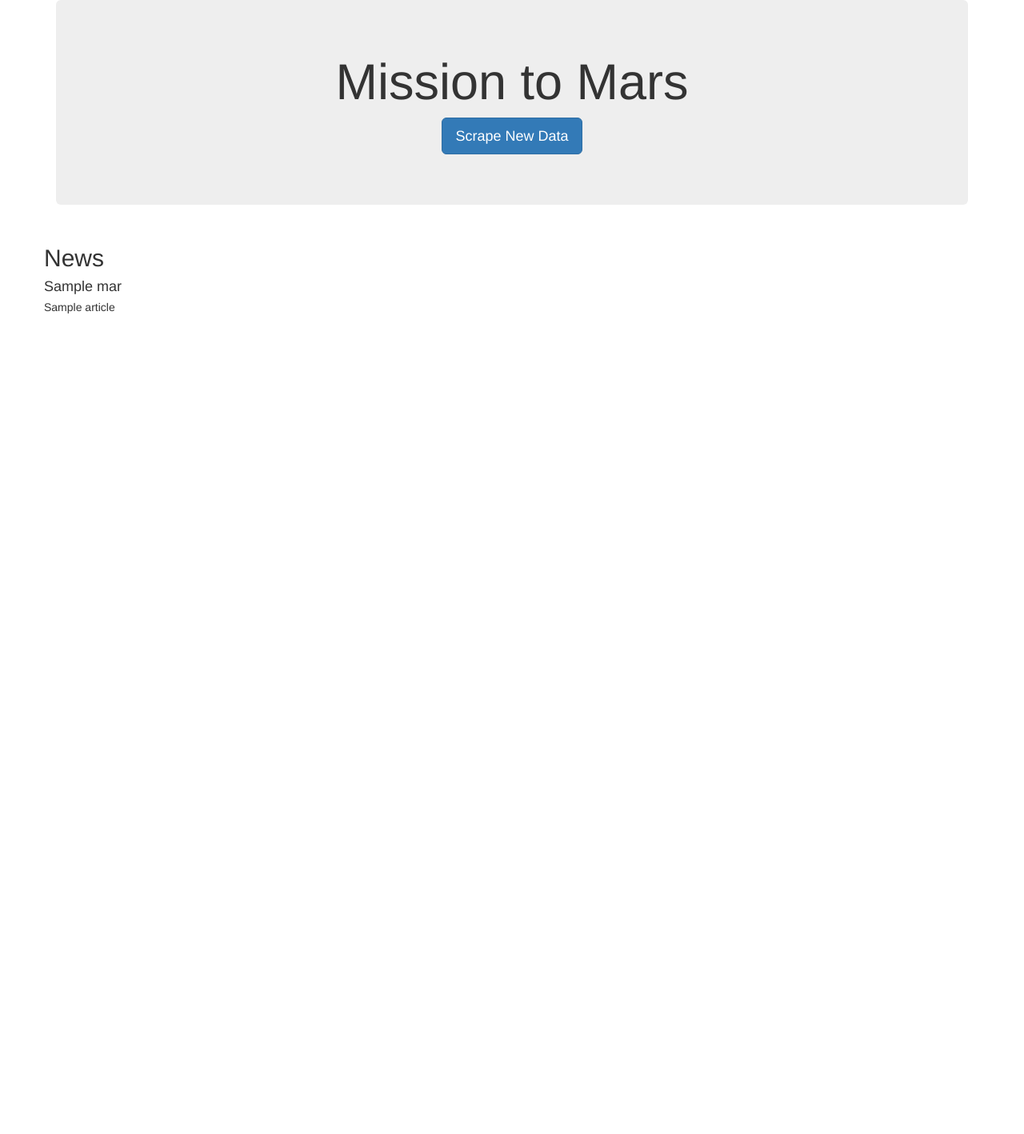
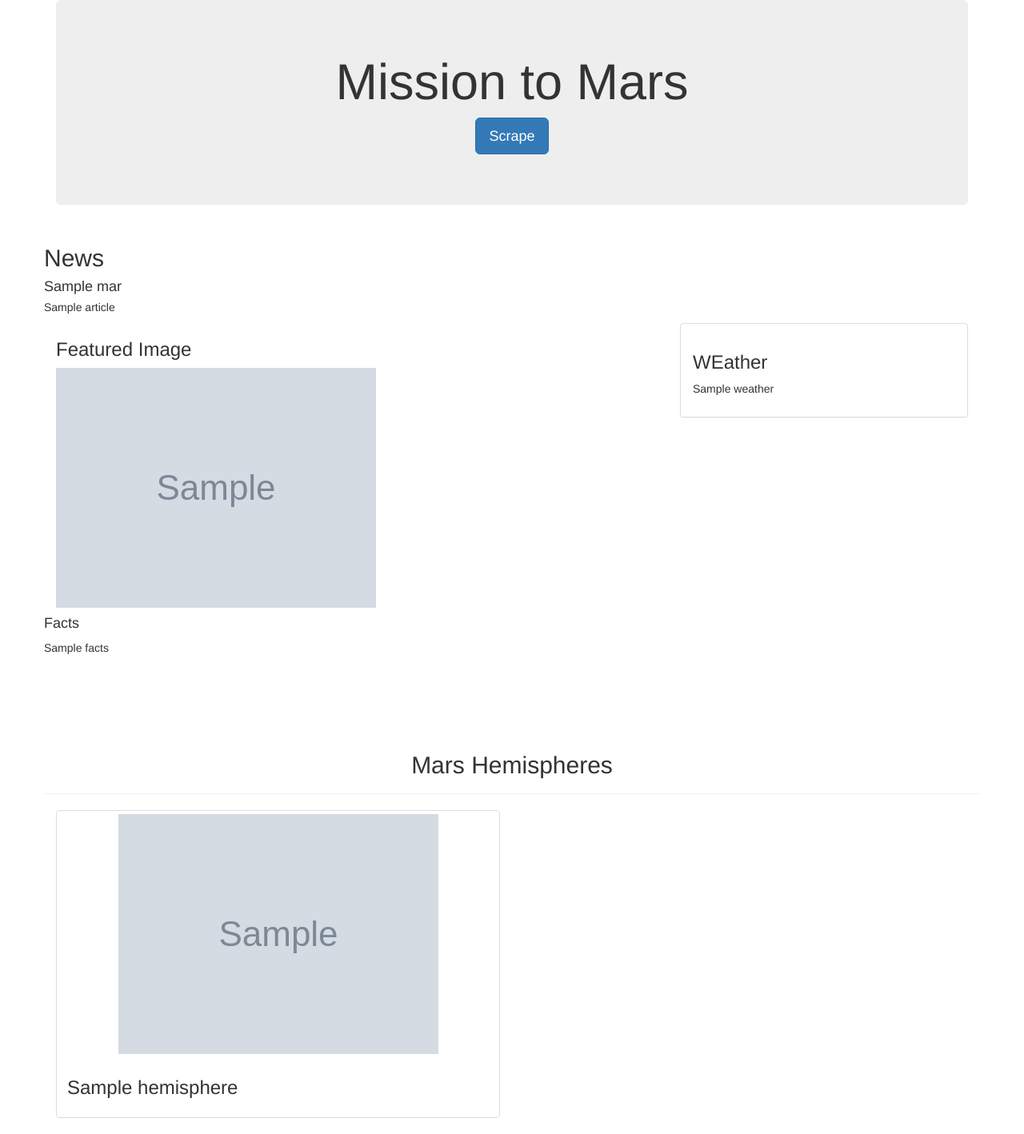
Before and after one commit to bradmendolla/Mars_homework, a Flask app: template app/templates/index.html in a window 1280 px wide. Shown: the whole page at 80% size. Before the commit the page ends 392 px from the top, so only its background shows below. Run offline with Flask 2, Linux system fonts and the light colour scheme; the template is opened without the code that fills it: most values are stand-ins (such as "Sample title", 1, 10 or a date in 2020); grey boxes marked "Sample" are stand-in pictures; parts of the project's set-up code (start-up, migrations or seed data) failed here and were passed over; some libraries are stand-ins or nearby versions.

Commit message:
final edits

```diff
--- a/app/app.py
+++ b/app/app.py
@@ -1,6 +1,6 @@
 from flask import Flask, render_template
 from flask_pymongo import PyMongo
-import web_scraping
+import scraping
 
 app = Flask(__name__)
 
@@ -14,7 +14,7 @@ def index():
 @app.route("/scrape")
 def scrape():
     mars = mongo.db.mars_db
-    mars_info = web_scraping.scrape()
+    mars_info = scraping.scrape()
     mars.update({}, mars_info, upsert=True)
     return "I think it worked"
 
--- a/app/templates/index.html
+++ b/app/templates/index.html
@@ -13,18 +13,65 @@
 
   <div class="jumbotron text-center">
     <h1>Mission to Mars</h1>
-    <p><a class="btn btn-primary btn-lg" href="/scrape" role="button">Scrape New Data</a></p>
+    <p><a class="btn btn-primary btn-lg" href="/scrape" role="button">Scrape</a></p>
   </div>
 
-  <!-- Mars News -->
   <div class="row">
-      <div class="media">
-        <div class="media-body">
-          <h2>News</h2>
-          <h4 class="media-heading">{{mars.title}}</h4>
-          <p>{{mars.article}}</p>
+    <div class="media">
+      <div class="media-body">
+        <h2>News</h2>
+        <h4 class="media-heading">{{mars.title}}</h4>
+        <p>{{mars.article}}</p>
+      </div>
+    </div>
+  </div>
+  <div class="row" id="mars-featured-image">
+    <div class="col-md-8">
+      <h3>Featured Image</h3>
+      <img src="{{mars.featured_image}}">
+    </div>
+
+    <div class="col-md-4">
+      <div class="row" id="mars-weather">
+        <div class="col-md-12">
+
+          <div class="panel panel-default">
+            <div class="panel-body">
+              <h3>WEather</h3>
+              <p>{{mars.weather}}</p>
+            </div>
+          </div>
+
+
         </div>
       </div>
     </div>
+    <div class="row">
+      <div class="col-md-12">
+        <h4>Facts</h4>
+        {{mars.facts}}
+      </div>
+    </div>
   </div>
+  <div class="row" id="mars-hemispheres" style="margin-top:80px;">
+
+    <div class="page-header">
+      <h2 class="text-center">Mars Hemispheres</h2>
+    </div>
+
+
+    {% for hemisphere in mars.hemispheres %}
+      <div class="col-md-6">
+          <div class="thumbnail">
+          <img src="{{hemisphere.img_url}}"
+              alt="...">
+          <div class="caption">
+              <h3>{{hemisphere.title}}</h3>
+          </div>
+          </div>
+      </div>
+    {% endfor %}
+
+  </div>
+</div>
 </body>
```
Also changed, not shown: app/scraping.py (renamed from app/web_scraping_multiple_functions.py, +14 -13 lines).
